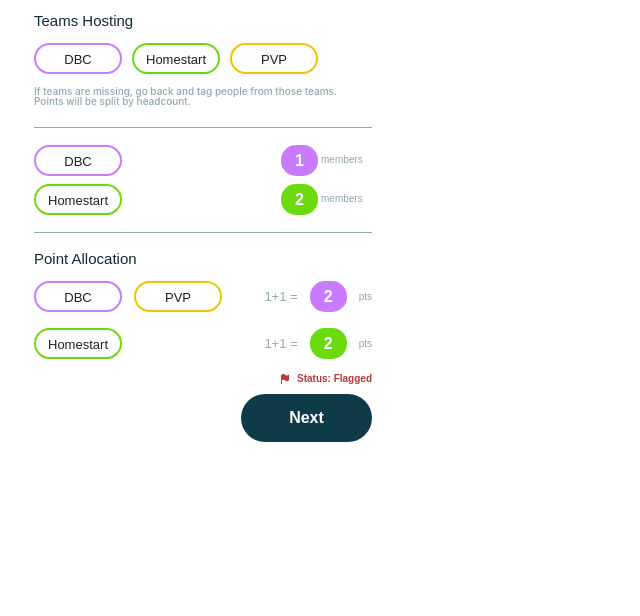
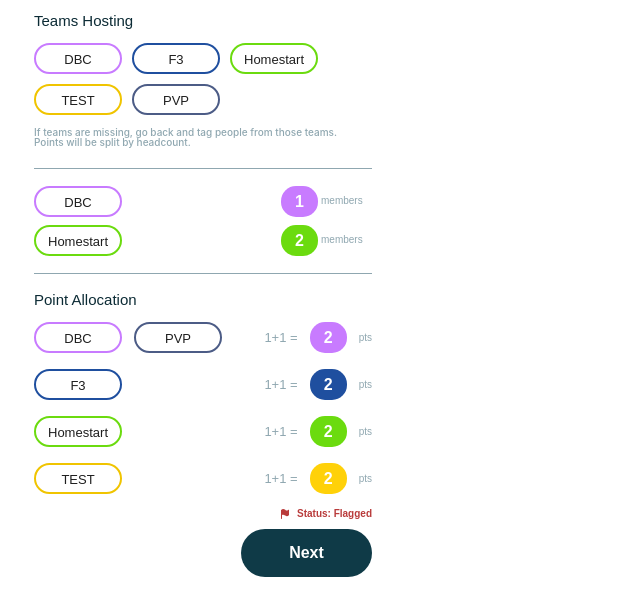
Before and after one commit to TritonSE/test-dev-project-SP26, a Next.js app in the folder frontend/: page /submit in a window 1280 px wide. Shown: the top 616 px of the page, without its empty margins (0-640 px from the left). Built offline with nearby package versions, Linux system fonts and the light colour scheme; no server answers.

Commit message:
added more team chips

```diff
--- a/frontend/src/components/PointAllocation.tsx
+++ b/frontend/src/components/PointAllocation.tsx
@@ -29,8 +29,16 @@ export default function PointAllocation({ teams, onNext }: Props) {
     teamPairs.push([teamById.pvp, undefined]);
   }
 
+  if (teamById.f3) {
+    teamPairs.push([teamById.f3, undefined]);
+  }
+
   if (teamById.homestart) {
     teamPairs.push([teamById.homestart, undefined]);
+  }
+
+  if (teamById.test) {
+    teamPairs.push([teamById.test, undefined]);
   }
 
   return (
@@ -107,9 +115,13 @@ export default function PointAllocation({ teams, onNext }: Props) {
                 teamChipStyles.scoreBubble,
                 pair[0].id === "dbc"
                   ? teamChipStyles.dbcScore
+                  : pair[0].id === "f3"
+                    ? teamChipStyles.f3Score
                   : pair[0].id === "homestart"
                     ? teamChipStyles.homestartScore
-                    : teamChipStyles.pvpScore,
+                    : pair[0].id === "test"
+                      ? teamChipStyles.testScore
+                      : teamChipStyles.pvpScore,
               ]
                 .filter(Boolean)
                 .join(" ")}
--- a/frontend/src/components/SubmissionForm.tsx
+++ b/frontend/src/components/SubmissionForm.tsx
@@ -13,7 +13,9 @@ type Team = {
 export default function SubmissionForm() {
   const [teams, setTeams] = useState<Team[]>([
     { id: "dbc", name: "DBC" },
+    { id: "f3", name: "F3" },
     { id: "homestart", name: "Homestart" },
+    { id: "test", name: "TEST" },
     { id: "pvp", name: "PVP" },
   ]);
 
--- a/frontend/src/components/TeamHosting.tsx
+++ b/frontend/src/components/TeamHosting.tsx
@@ -101,8 +101,12 @@ export default function TeamsHosting({ teams }: Props) {
                   teamChipStyles.scoreBubble,
                   team.id === "dbc"
                     ? teamChipStyles.dbcScore
+                    : team.id === "f3"
+                      ? teamChipStyles.f3Score
                     : team.id === "homestart"
                       ? teamChipStyles.homestartScore
+                    : team.id === "test"
+                      ? teamChipStyles.testScore
                       : teamChipStyles.pvpScore,
                 ]
                   .filter(Boolean)
--- a/frontend/src/styles/teamChip.module.css
+++ b/frontend/src/styles/teamChip.module.css
@@ -39,12 +39,20 @@
   --team-chip-border: #c87bff;
 }
 
+.f3 {
+  --team-chip-border: #1f4f9f;
+}
+
 .homestart {
   --team-chip-border: #6bdb0f;
 }
 
+.test {
+  --team-chip-border: #f0c400;
+}
+
 .pvp {
-  --team-chip-border: #f0c400;
+  --team-chip-border: #4c5c86;
 }
 
 .scoreBubble {
@@ -65,8 +73,16 @@
   --score-bubble-color: #c87bff;
 }
 
+.f3Score {
+  --score-bubble-color: #1f4f9f;
+}
+
 .homestartScore {
   --score-bubble-color: #6bdb0f;
+}
+
+.testScore {
+  --score-bubble-color: #ffd000f6;
 }
 
 .pvpScore {
```
